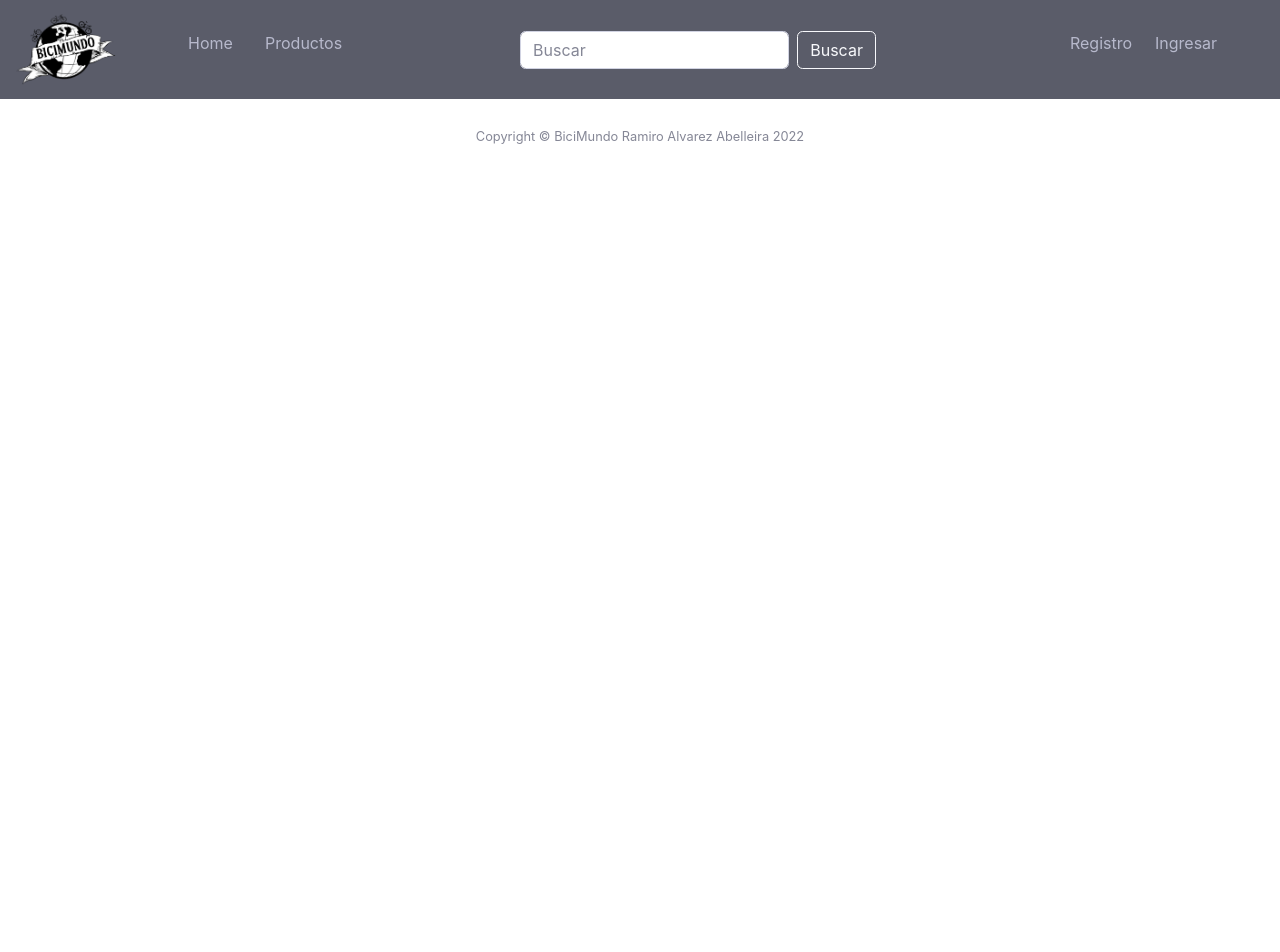
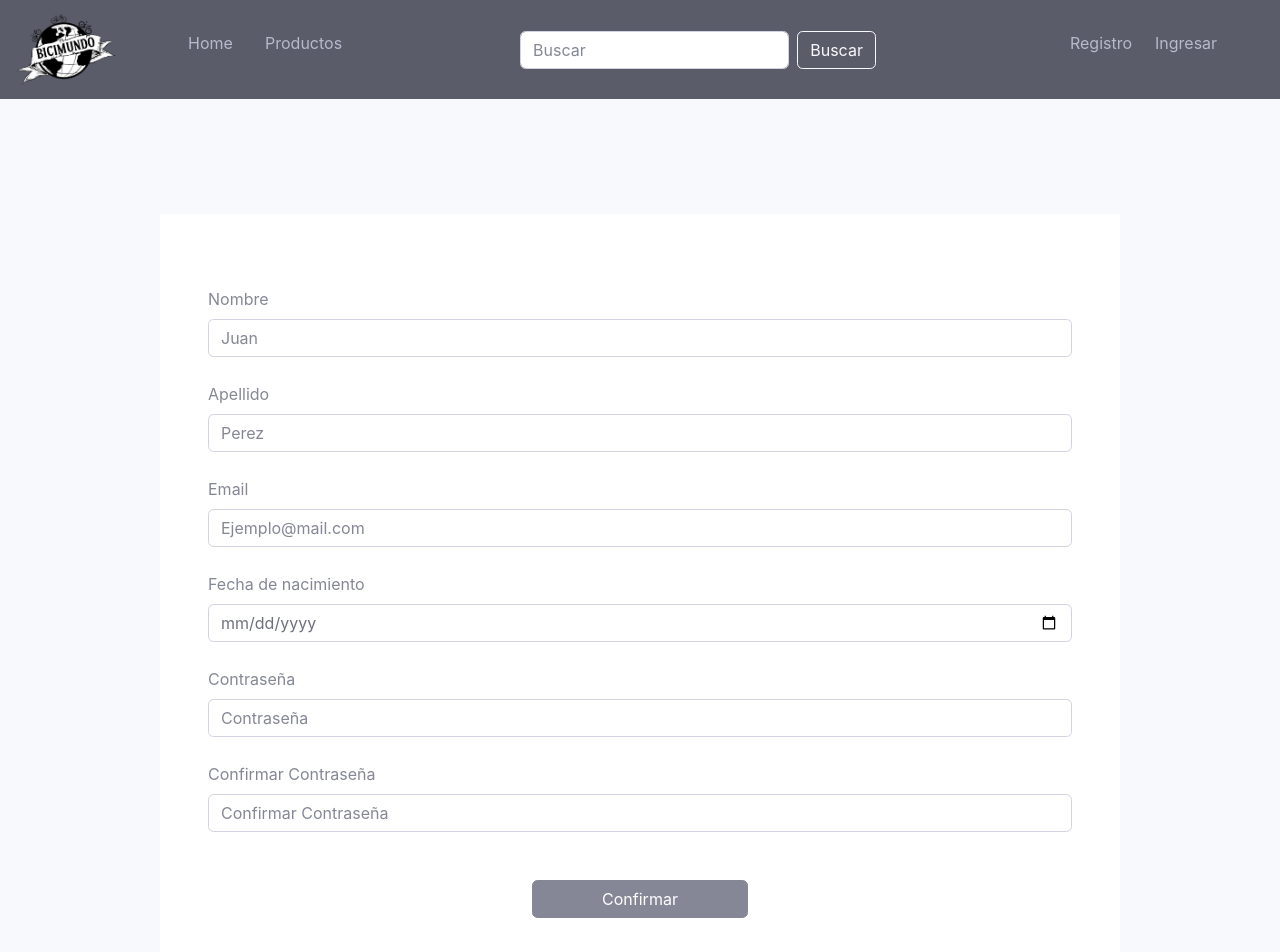
Before and after one commit to RamiroAlvarezAbelleira/spaReactEcommerce, a React app: page /perfil/edit in a window 1280 px wide. Shown: the top 952 px of the page. Before the commit the page ends 800 px from the top, so only its background shows below. Built offline with nearby package versions, Linux system fonts and the light colour scheme.

Commit message:
added a new profile edit page

```diff
--- a/src/components/App/App.js
+++ b/src/components/App/App.js
@@ -7,6 +7,7 @@ import { Detalle } from '../../pages/Detalle';
 import { Login } from '../../pages/Login';
 import { Register } from '../../pages/Register';
 import { Profile } from '../../pages/Profile';
+import { ProfileEdit } from '../../pages/ProfileEdit';
 
 function App() {
   return (
@@ -18,6 +19,7 @@ function App() {
           <Route path='/ingresar' element={ <Login /> } />
           <Route path='/registro' element={ <Register /> } />
           <Route path='/perfil' element={ <Profile /> } />
+          <Route path='/perfil/edit' element={ <ProfileEdit /> } />
           <Route path='/detalle/:id' element={ <Detalle /> } />
         </Routes>
       </ContentWrapper>
--- a/src/components/ProductCard/ProductCard.jsx
+++ b/src/components/ProductCard/ProductCard.jsx
@@ -3,7 +3,7 @@ import { Link } from 'react-router-dom';
 
 function ProductCard(props) {
   const toThousand = n => n.toString().replace(/\B(?=(\d{3})+(?!\d))/g, ".");
-  console.log(props)
+
   return (
     <Col md={{ span: 6 }} lg={{span: 4}} xl={{span: 3}} xxl={{span: 2}}  className='d-flex flex-column align-items-stretch'>
       <Card className='shadow my-5 h-100'>
--- a/src/hooks/useForm.js
+++ b/src/hooks/useForm.js
@@ -99,27 +99,23 @@ export const useForm = (initialForm, validateForm) => {
             password: form.password || null,
             repassword: form.repassword || null
         }
-        console.log(newUser)
 
         // We verificate if there aren't errors to send the new products, if there are errors we prevent the submition.
         let errors = validateForm(form)
-        console.log(errors)
 
         if (!Object.keys(errors).length > 0) {
-            console.log('entre')
             setLoading(true)
             fetch("http://localhost:3000/usuarios/crear", { method: 'POST', headers: { 'Content-Type': 'application/json' }, body: JSON.stringify(newUser) })
            .then(res => res.json())
            .then(info => {
                 setLoading(false)
-                console.log(info)
                 if (info.meta.status === 201) {
 
                     setResponse(true)
                     setForm(initialForm)
                     setTimeout(() => {
                         setResponse(false)
-                        navigate("/dashboard")
+                        navigate("/")
                     }, 2000);
 
                 } else {
--- a/src/pages/Home/Home.jsx
+++ b/src/pages/Home/Home.jsx
@@ -21,7 +21,7 @@ const Home = () => {
             })
         setLoading(false)
     }, [])
-console.log(products)
+
     return (
         <div className='mx-0 px-0'>
             <HomeCarousel />
--- a/src/pages/Login/Login.jsx
+++ b/src/pages/Login/Login.jsx
@@ -55,10 +55,8 @@ const Login = () => {
       .then(data => {
         if(data.error) {
           errors.current.innerText = 'Credenciales invalidas'
-          console.log(data)
         } else {
           errors.current.innerText = ''
-          console.log(data)
           dispatch(createUser({...data.data}))
           navigate('/')
         }
--- a/src/pages/Profile/Profile.css
+++ b/src/pages/Profile/Profile.css
@@ -12,7 +12,7 @@
 .profile-details {
     width: 40vw;
     margin: auto;
-    padding-bottom: 27vh;
+    min-height: 60vh;
     background-color: white;
     box-shadow: 0px 10px 15px -11px black;
 }
--- a/src/pages/Profile/Profile.jsx
+++ b/src/pages/Profile/Profile.jsx
@@ -1,5 +1,6 @@
-import { Col, Row, Table } from "react-bootstrap"
+import { Button, Col, Row, Table } from "react-bootstrap"
 import { useSelector } from "react-redux"
+import { Link } from "react-router-dom"
 
 import './Profile.css'
 
@@ -10,8 +11,8 @@ const Profile = () => {
 
   return ( user &&
     <div>
-        <Row className="profile-banner">
-            <h1 className="text-dark">Hello {user.firstName}!</h1>
+        <Row className="profile-banner d-flex justify-content-center">
+            <h1 className='bg-dark text-light text-center w-50 rounded-pill'>Hello {user.firstName}!</h1>
         </Row>
         <Row className="profile-details">
             <Row>
@@ -44,6 +45,10 @@ const Profile = () => {
                     </tbody>
                 </Table>
             </Row>
+            <Row className="d-flex justify-content-end align-self-end">
+                <Link className='w-25 align-self-end mb-5 mr-2' to={`/perfil/edit`}><Button className="w-100" variant="secondary">Editar</Button></Link>
+            </Row>
+
         </Row>
     </div>
   )
--- /dev/null
+++ b/src/pages/ProfileEdit/ProfileEdit.jsx
@@ -0,0 +1,210 @@
+import { useRef } from "react";
+import { Button, Form } from "react-bootstrap"
+import { useDispatch, useSelector } from "react-redux";
+import { useNavigate } from "react-router-dom";
+import { useForm } from "../../hooks/useForm"
+import { updateUser } from "../../redux/states/user";
+
+// Validaciones
+
+const validateForm = (form) => {
+    let errors = {};
+
+    if (!form.firstName.trim()) {
+        errors.firstName = "El campo no puede estar vacio"
+    } else if (form.firstName.length < 2) {
+        errors.firstName = "El nombre debe contener 2 caracteres como mínimo";
+    } else {
+        delete errors.firstName
+    }
+
+
+    if (!form.lastName.trim()) {
+        errors.lastName = "El campo no puede estar vacio";
+      } else if (form.lastName.length < 2) {
+          errors.lastName = "El apellido debe contener 2 caracteres como mínimo";
+      } else {
+          delete errors.lastName;
+      }
+
+
+      if (!form.email.trim()) {
+        errors.email = "El campo no puede estar vacio";
+      } else if (false) {
+          errors.email = "Ingrese un formato valido";
+      } else {
+          delete errors.email;
+      }
+
+
+      if (!form.birthdate) {
+        errors.birthdate = 'El campo no puede estar vacio'
+    } else {
+        delete errors.birthdate
+    }
+
+      if (form.password.trim() && form.password.length < 8) {
+        errors.password = "La contraseña debe contener 8 caracteres como mínimo";
+    } else {
+        delete errors.password
+    }
+
+    if (form.repassword !== form.password) {
+        errors.repassword = "Las contraseñas no coinciden";
+    } else {
+        delete errors.repassword
+    }
+
+
+    return errors
+}
+
+const ProfileEdit = () => {
+
+    const user = useSelector(state => state.user);
+    const navigate = useNavigate();
+    const dispatch = useDispatch();
+
+    const initialForm = {
+        firstName: user.firstName,
+        lastName: user.lastName,
+        birthdate: user.birthdate,
+        email: user.email,
+        password: '',
+        repassword: ''
+    }
+
+    const {
+        firstNameError,
+        lastNameError,
+        emailError,
+        birthdateError,
+        passwordError,
+        repasswordError,
+        handleChange,
+        handleBlurFirstName,
+        handleBlurLastName,
+        handleBlurEmail,
+        handleBlurBirthdate,
+        handleBlurPassword,
+        handleBlurRepassword
+    } = useForm(initialForm, validateForm)
+
+    /* useRefs */
+    let firstNameInput = useRef()
+    let lastNameInput = useRef()
+    let emailInput = useRef()
+    let birthDateInput = useRef()
+    let passwordInput = useRef()
+    let repasswordInput = useRef()
+
+    const handleSubmit = (e) => {
+        e.preventDefault()
+
+        const updatedForm = {
+            firstName: firstNameInput.current.value,
+            lastName: lastNameInput.current.value,
+            birthdate: birthDateInput.current.value,
+            email: emailInput.current.value,
+            password: passwordInput.current.value,
+            repassword: repasswordInput.current.value
+        }
+
+        fetch(`http://localhost:3000/usuarios/editar/${user.id}`, { method: 'PUT', headers: { 'Content-Type': 'application/json' }, body: JSON.stringify(updatedForm) })
+           .then(res => res.json())
+           .then(info => {
+                if (info.meta.status === 200) {
+                    setTimeout(() => {
+                        dispatch(updateUser({...info.data}))
+                        navigate("/perfil")
+                    }, 2000);
+                } else {
+                    console.log(info)
+                }
+            });
+    }
+
+  return ( user &&
+    <Form className='formMargin w-75 bg-white p-5'>
+            <Form.Group className='registerGroup'>
+                <Form.Label>Nombre</Form.Label>
+                <Form.Control
+                    defaultValue={user.firstName}
+                    ref={firstNameInput}
+                    name='firstName'
+                    type='text'
+                    placeholder='Juan'
+                    onBlur={handleBlurFirstName}
+                    onChange={handleChange}>
+                </Form.Control>
+                { firstNameError && <Form.Text className='registerError'>{firstNameError}</Form.Text> }
+            </Form.Group>
+            <Form.Group className='registerGroup'>
+                <Form.Label>Apellido</Form.Label>
+                <Form.Control
+                    defaultValue={user.lastName}
+                    ref={lastNameInput}
+                    name='lastName'
+                    type='text'
+                    placeholder='Perez'
+                    onBlur={handleBlurLastName}
+                    onChange={handleChange}>
+                </Form.Control>
+                { lastNameError && <Form.Text className='registerError'>{lastNameError}</Form.Text> }
+            </Form.Group>
+            <Form.Group className='registerGroup'>
+                <Form.Label>Email</Form.Label>
+                <Form.Control
+                    defaultValue={user.email}
+                    ref={emailInput}
+                    name='email'
+                    type='email'
+                    placeholder='Ejemplo@mail.com'
+                    onBlur={handleBlurEmail}
+                    onChange={handleChange}>
+                </Form.Control>
+                { emailError && <Form.Text className='registerError'>{emailError}</Form.Text> }
+            </Form.Group>
+            <Form.Group className='registerGroup'>
+                <Form.Label>Fecha de nacimiento</Form.Label>
+                <Form.Control
+                    defaultValue={user.birthdate}
+                    ref={birthDateInput}
+                    name='birthdate'
+                    type='date'
+                    onBlur={handleBlurBirthdate}
+                    onChange={handleChange}>
+                </Form.Control>
+                { birthdateError && <Form.Text className='registerError'>{birthdateError}</Form.Text> }
+            </Form.Group>
+            <Form.Group className='registerGroup'>
+                <Form.Label>Contraseña</Form.Label>
+                <Form.Control
+                    ref={passwordInput}
+                    name='password'
+                    type='password'
+                    placeholder='Contraseña'
+                    onBlur={handleBlurPassword}
+                    onChange={handleChange}>
+                </Form.Control>
+                { passwordError && <Form.Text className='registerError'>{passwordError}</Form.Text> }
+            </Form.Group>
+            <Form.Group className='registerGroup'>
+                <Form.Label>Confirmar Contraseña</Form.Label>
+                <Form.Control
+                    ref={repasswordInput}
+                    name='repassword'
+                    type='password'
+                    placeholder='Confirmar Contraseña'
+                    onBlur={handleBlurRepassword}
+                    onChange={handleChange}>
+                </Form.Control>
+                { repasswordError && <Form.Text className='registerError'>{repasswordError}</Form.Text> }
+            </Form.Group>
+            <Form.Group className='w-100 mt-5 d-flex justify-content-center'>
+                <Button onClick={handleSubmit} className='w-25' variant="secondary">Confirmar</Button>
+            </Form.Group>
+        </Form>
+  )
+}
+export default ProfileEdit
--- /dev/null
+++ b/src/pages/ProfileEdit/index.js
@@ -0,0 +1 @@
+export { default as ProfileEdit } from './ProfileEdit';
```
